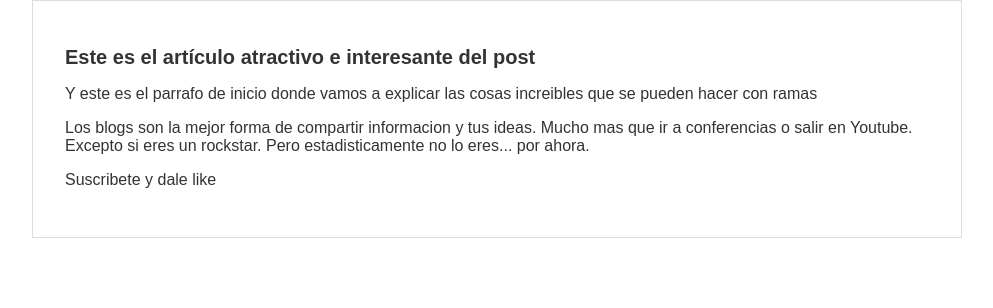
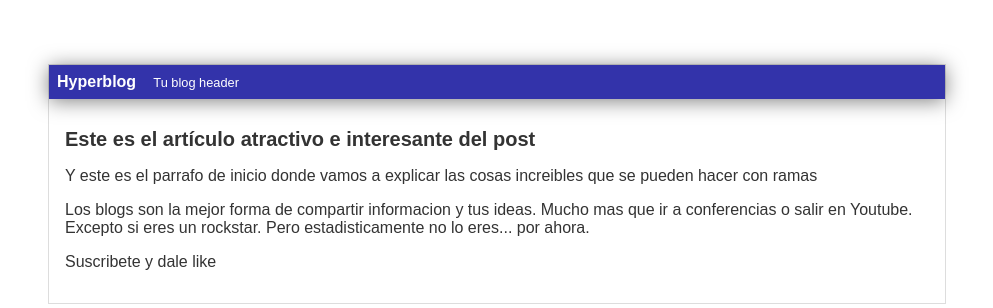
Before and after one commit to oscarmaciasc/Hyperblog, a plain HTML site: page index.html in a window 1280 px wide. Shown: the whole page, without its empty margins (143-1136 px from the left). Drawn offline with Linux system fonts and the light colour scheme.

Commit message:
Adding header

```diff
--- a/index.html
+++ b/index.html
@@ -9,7 +9,12 @@
 </head>
 <body>
     <div id="container">
-
+        <div id="header">
+            Hyperblog
+            <span id="tagline">
+                Tu blog header
+            </span>
+        </div>
         <div id="post">
             <h1>Este es el artículo atractivo e interesante del post</h1>
             <p>Y este es el parrafo de inicio donde vamos a explicar las cosas increibles que se pueden hacer con ramas</p>
--- a/styles.css
+++ b/styles.css
@@ -7,13 +7,30 @@ body
     margin: 0;
     padding: 0;
 }
+
+#header
+{
+    background: #33A;
+    box-shadow: 0px 2px 20px 0px rgba(0,0,0,0.5);
+    color: white;
+    font-weight: bold;
+    margin: 0;
+    padding: 0.5em;
+}
+
+#header #tagline
+{
+    padding: 0 0 0 1em;
+    font-weight: normal;
+    font-size: 0.8em;
+}
+
 #container
 {
     width: 70%;
-    padding: 1em;
     text-align: left;
     border: 1px solid #DDD;
-    margin: 0 auto;
+    margin: 4em auto;
 }
 
 #container h1
```
